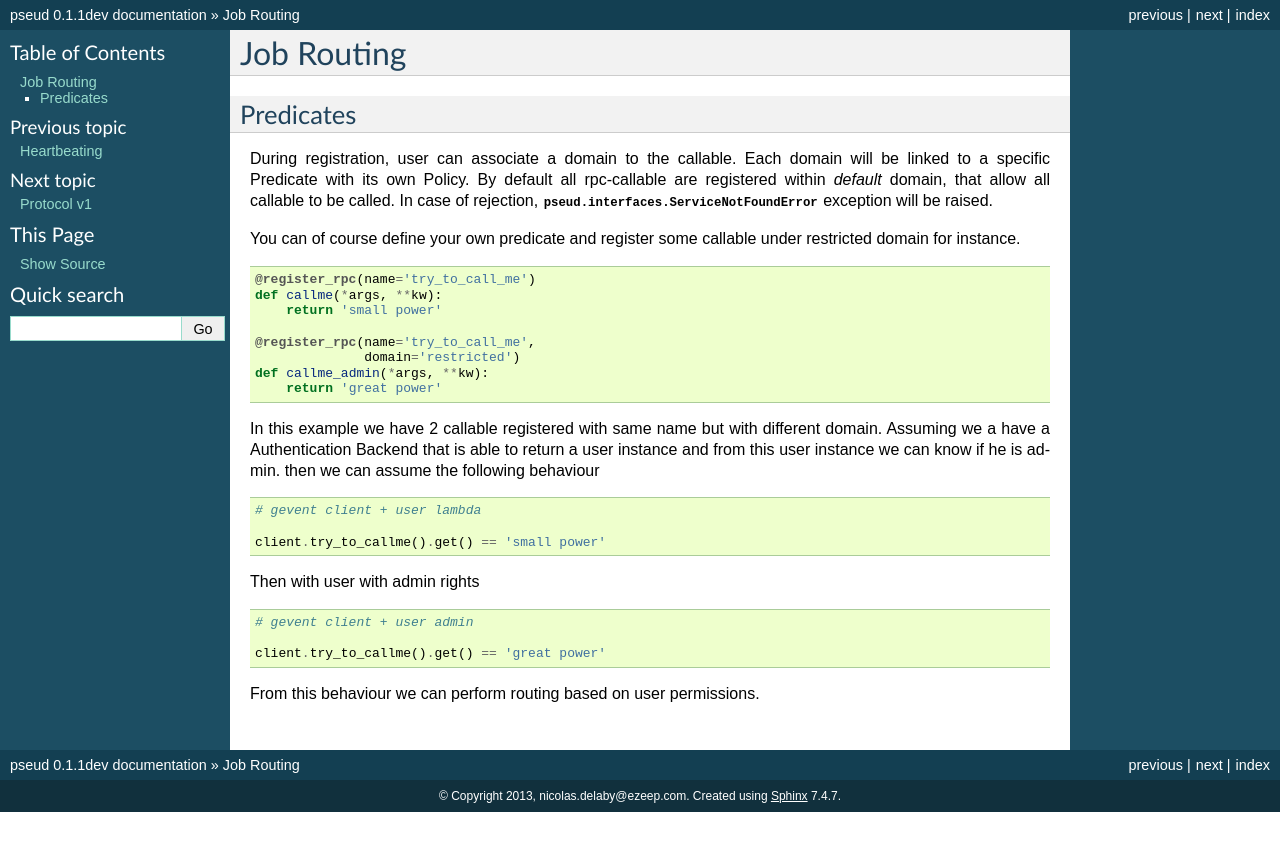
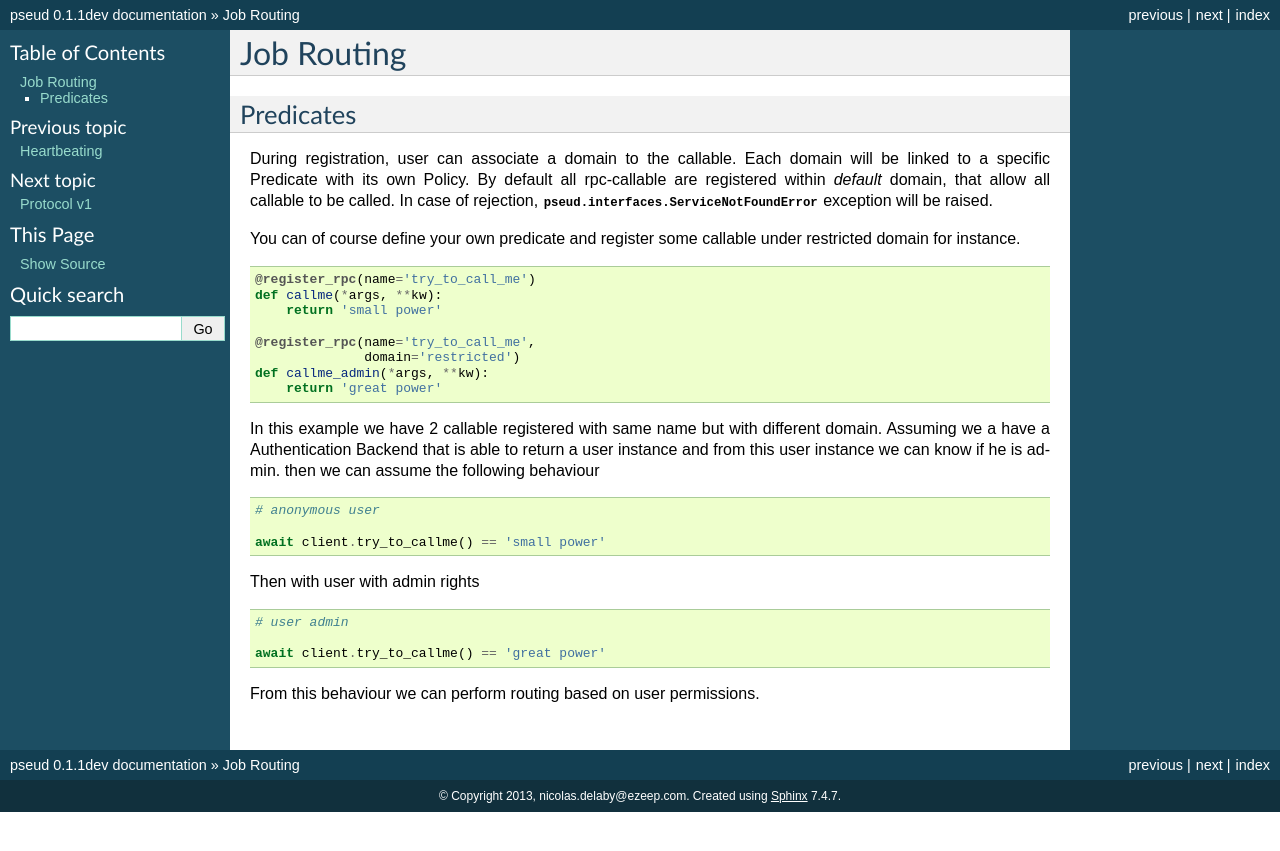
Before and after one commit to ticosax/pseud, a Sphinx documentation site: the page built from docs/source/job-routing.rst, in a window 1280 px wide. Shown: the top 851 px of the page. Built offline with Sphinx 7.4.7, drawn with Linux system fonts in a browser that asks for light colours.

Commit message:
remove latest Artefacts of Tornado and Gevent

```diff
--- a/doc-requirements.txt
+++ b/doc-requirements.txt
@@ -1,6 +1,3 @@
 -e .
 repoze.sphinx.autointerface
 sphinx
-Tornado
-futures
-Gevent
--- a/docs/source/index.rst
+++ b/docs/source/index.rst
@@ -27,8 +27,6 @@
 
 .. code-block:: python
 
-   # The tornado client
-   # Assume tornado IOLoop is running
    from pseud import Client
 
 
--- a/docs/source/job-routing.rst
+++ b/docs/source/job-routing.rst
@@ -31,14 +31,14 @@ Assuming we a have a Authentication Backend that is able to return a user
 instance and from this user instance we can know if he is admin.
 then we can assume the following behaviour ::
 
-    # gevent client + user lambda
+    # anonymous user
 
-    client.try_to_callme().get() == 'small power'
+    await client.try_to_callme() == 'small power'
 
 Then with user with admin rights ::
 
-    # gevent client + user admin
+    # user admin
 
-    client.try_to_callme().get() == 'great power'
+    await client.try_to_callme() == 'great power'
 
 From this behaviour we can perform routing based on user permissions.
```
Also changed, not shown: README.rst (+7 -56 lines), docs/source/remote-calls.rst (+9 -11 lines), 2 other files.
